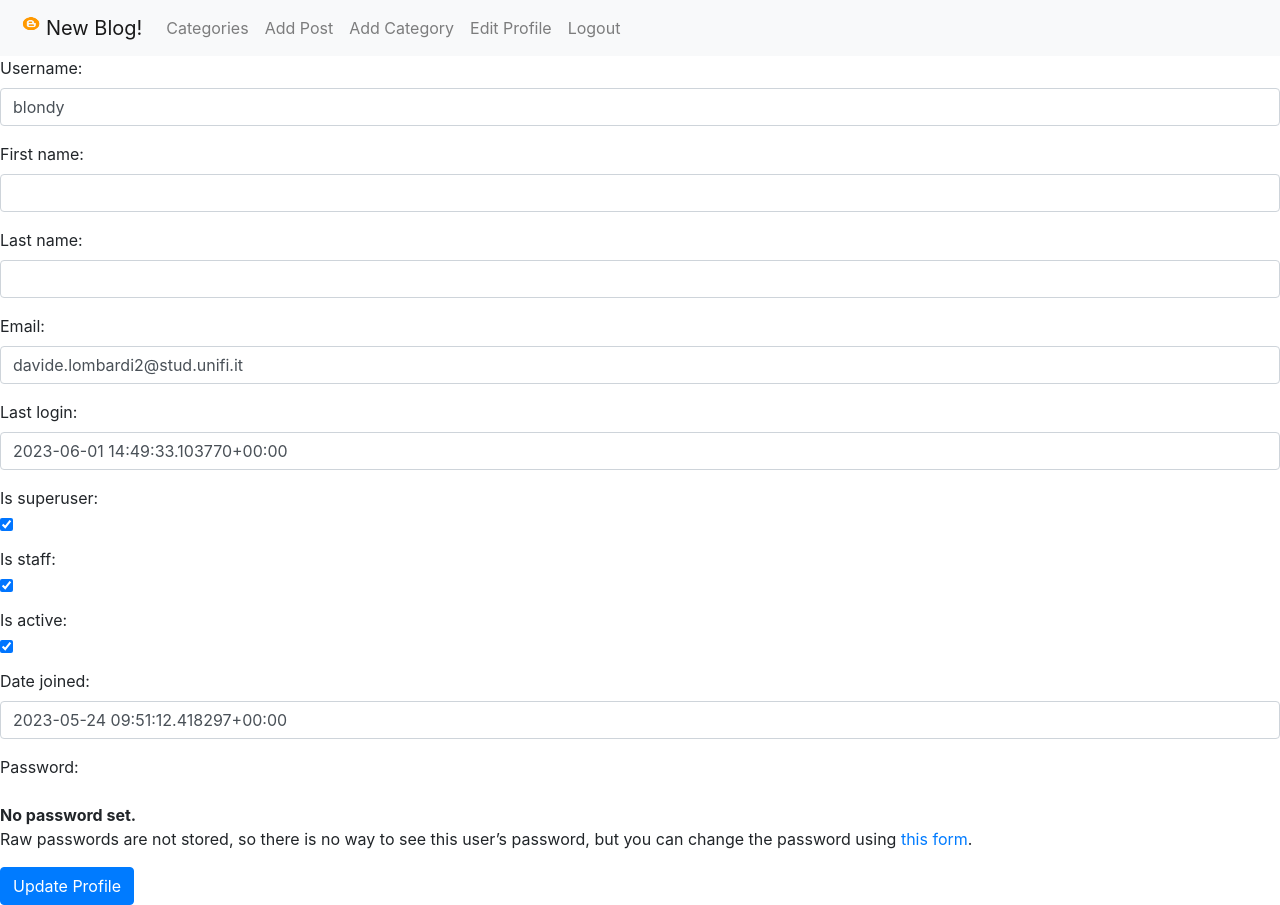
After one commit to davidelomba/BlogProject, a Django app: page /account/edit_profile/ in a window 1280 px wide. The commit adds this page. Run offline with Django 4.2, Linux system fonts and the light colour scheme; a user stored in the database is signed in.

Commit message:
add User Profile and Edit Profile

```diff
--- a/BlogProject/settings.py
+++ b/BlogProject/settings.py
@@ -40,6 +40,7 @@ INSTALLED_APPS = [
     'django.contrib.staticfiles',
     'blog',
     'account',
+    'ckeditor',
 ]
 
 MIDDLEWARE = [
--- a/account/forms.py
+++ b/account/forms.py
@@ -1,4 +1,4 @@
-from django.contrib.auth.forms import UserCreationForm
+from django.contrib.auth.forms import UserCreationForm, UserChangeForm
 from django.contrib.auth.models import User
 from django import forms
 
@@ -17,3 +17,20 @@ class SignUpForm(UserCreationForm):
         self.fields['username'].widget.attrs['class'] = 'form-control'
         self.fields['password1'].widget.attrs['class'] = 'form-control'
         self.fields['password2'].widget.attrs['class'] = 'form-control'
+
+
+class EditProfileForm(UserChangeForm):
+    email = forms.EmailField(widget=forms.EmailInput(attrs={'class': 'form-control'}))
+    first_name = forms.CharField(max_length=100, widget=forms.TextInput(attrs={'class': 'form-control'}))
+    last_name = forms.CharField(max_length=100, widget=forms.TextInput(attrs={'class': 'form-control'}))
+    username = forms.CharField(max_length=100, widget=forms.TextInput(attrs={'class': 'form-control'}))
+    last_login = forms.CharField(max_length=100, widget=forms.TextInput(attrs={'class': 'form-control'}))
+    is_superuser = forms.CharField(max_length=100, widget=forms.CheckboxInput(attrs={'class': 'form-check'}))
+    is_staff = forms.CharField(max_length=100, widget=forms.CheckboxInput(attrs={'class': 'form-check'}))
+    is_active = forms.CharField(max_length=100, widget=forms.CheckboxInput(attrs={'class': 'form-check'}))
+    date_joined = forms.CharField(max_length=100, widget=forms.TextInput(attrs={'class': 'form-control'}))
+
+    class Meta:
+        model = User
+        fields = ('username', 'first_name', 'last_name', 'email',  'last_login', 'is_superuser', 'is_staff',
+                  'is_active', 'date_joined')
--- /dev/null
+++ b/account/templates/registration/edit_profile.html
@@ -0,0 +1,16 @@
+{% extends 'base.html' %}
+
+{% block content %}
+
+    <div style="text-align: justify;">
+
+            <form method="POST">
+            {% csrf_token %}
+            {{ form.as_p }}
+            <input type="submit" value="Update Profile" class="btn btn-primary">
+            </form>
+
+    </div>
+
+
+{% endblock content %}
--- a/account/urls.py
+++ b/account/urls.py
@@ -1,6 +1,7 @@
 from django.urls import path
-from .views import UserRegistration
+from .views import UserRegistration, UserEdit
 
 urlpatterns = [
     path('register/', UserRegistration.as_view(), name='register'),
+    path('edit_profile/', UserEdit.as_view(), name='edit_profile'),
 ]
--- a/account/views.py
+++ b/account/views.py
@@ -1,13 +1,22 @@
 from django.shortcuts import render
 from django.views import generic
-from django.contrib.auth.forms import UserCreationForm
+from django.contrib.auth.forms import UserChangeForm
 from django.urls import reverse_lazy
-from django.views.generic import CreateView
+from django.views.generic import CreateView, UpdateView
 
-from account.forms import SignUpForm
+from account.forms import SignUpForm, EditProfileForm
 
 
 class UserRegistration(CreateView):
     form_class = SignUpForm
     template_name = 'registration/register.html'
     success_url = reverse_lazy('login')
+
+
+class UserEdit(UpdateView):
+    form_class = EditProfileForm
+    template_name = 'registration/edit_profile.html'
+    success_url = reverse_lazy('home')
+
+    def get_object(self, queryset=None):
+        return self.request.user
--- a/blog/forms.py
+++ b/blog/forms.py
@@ -13,7 +13,7 @@ for item in choices:
 class PostForm(ModelForm):
     class Meta:
         model = Post
-        fields = ('title', 'slug', 'author', 'category', 'content', 'status')
+        fields = ('title', 'slug', 'author', 'category', 'content', 'status', 'snippet')
         labels = {
             'title': 'Enter the title',
             'slug': 'Enter the slug',
@@ -25,4 +25,20 @@ class PostForm(ModelForm):
             'slug': forms.TextInput(attrs={'class': 'form-control'}),
             'category': forms.Select(choices=choice_list, attrs={'class': 'form-control'}),
             'author': forms.Select(attrs={'class': 'form-control'}),
+            'content': forms.Textarea(attrs={'class': 'form-control'}),
+            'snippet': forms.Textarea(attrs={'class': 'form-control'}),
+
         }
+
+
+class EditForm(ModelForm):
+    class Meta:
+        model = Post
+        fields = ('title', 'content', 'slug', 'snippet', 'status')
+        widgets = {
+            'title': forms.TextInput(attrs={'class': 'form-control'}),
+            'slug': forms.TextInput(attrs={'class': 'form-control'}),
+            'content': forms.Textarea(attrs={'class': 'form-control'}),
+            'snippet': forms.Textarea(attrs={'class': 'form-control'}),
+
+        }
--- a/blog/models.py
+++ b/blog/models.py
@@ -5,6 +5,7 @@ from django.db import models
 from django.db import models
 from django.contrib.auth.models import User
 from django.urls import reverse
+from ckeditor.fields import RichTextField
 
 STATUS = (
     (0, "Draft"),
@@ -23,10 +24,11 @@ class Post(models.Model):
     slug = models.SlugField(max_length=200, unique=True)
     author = models.ForeignKey(User, on_delete=models.CASCADE, related_name='blog_posts')
     updated_on = models.DateTimeField(auto_now=True)
-    content = models.TextField()
+    content = RichTextField(blank=True, null=True)
     created_on = models.DateTimeField(auto_now_add=True)
     status = models.IntegerField(choices=STATUS, default=0)
     category = models.CharField(max_length=200, default='Uncategorized')
+    snippet = models.CharField(max_length=200, default='Click Link Above to Read Blog Post')
     likes = models.ManyToManyField(User, related_name="blog_post")
 
     class Meta:
--- a/blog/templates/add_post.html
+++ b/blog/templates/add_post.html
@@ -8,6 +8,7 @@
             {% else %}
                 <form method="POST">
                 {% csrf_token %}
+                {{ form.media }}
                 {{ form.as_p }}
                 <input type="submit" value="Post" class="btn btn-primary">
                 </form>
--- a/blog/templates/base.html
+++ b/blog/templates/base.html
@@ -43,6 +43,9 @@
                         <a class="nav-link" href="{% url 'add_category' %}">Add Category</a>
                     </li>
                     <li class = "nav-item">
+                        <a class="nav-link" href="{% url 'edit_profile' %}">Edit Profile</a>
+                    </li>
+                    <li class = "nav-item">
                         <a class="nav-link" href="{% url 'logout' %}">Logout</a>
                     </li>
                 {% else %}
--- a/blog/templates/post_list.html
+++ b/blog/templates/post_list.html
@@ -34,7 +34,7 @@
                                 <h2 class="card-title">{{ post.title }}</h2>
                                 <p class="card-text text-muted h6">{{ post.author }} | {{ post.created_on}} </p>
                                 <a href="{%  url 'category' post.category|slugify %}" ><p class="card-text text-muted h6">{{ post.category }}</p></a>
-                                <p class="card-text">{{post.content|slice:":200" }}</p>
+                                <p class="card-text">{{post.snippet }}</p>
                                 <a href="{% url 'post_detail' post.pk %}" class="btn btn-primary">Read More &rarr;</a>
                                 <a href="{% url 'update_post' post.pk %}" class="btn btn-primary">Edit &rarr;</a>
                                 <a href="{% url 'delete_post' post.pk %}" class="btn btn-primary">Delete &rarr;</a>
--- a/blog/templates/update_post.html
+++ b/blog/templates/update_post.html
@@ -7,6 +7,7 @@
         <div style="text-align: center;">
                 <form method="POST">
                     {% csrf_token %}
+                    {{ form.media }}
                     {{ form.as_p }}
                     <input type="submit" value="Update" class="btn btn-primary">
                 </form>
--- a/blog/views.py
+++ b/blog/views.py
@@ -3,7 +3,7 @@ from django.urls import reverse_lazy, reverse
 from django.views import generic
 from django.http import HttpResponseRedirect
 
-from .forms import PostForm
+from .forms import PostForm, EditForm
 from .models import Post, Category
 
 
@@ -44,8 +44,8 @@ class PostDetail(generic.DetailView):
 
 class UpdatePost(generic.UpdateView):
     model = Post
+    form_class = EditForm
     template_name = 'update_post.html'
-    fields = ['title', 'content', 'slug']
 
 
 class DeletePost(generic.DeleteView):
```
Also changed, not shown: blog/migrations/0008_alter_post_content.py (added), blog/migrations/0009_post_snippet.py (added), db.sqlite3.
